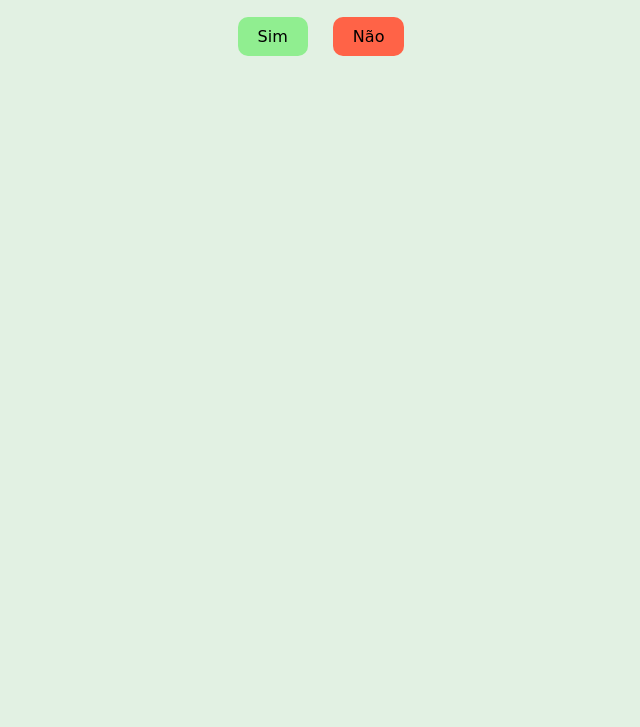
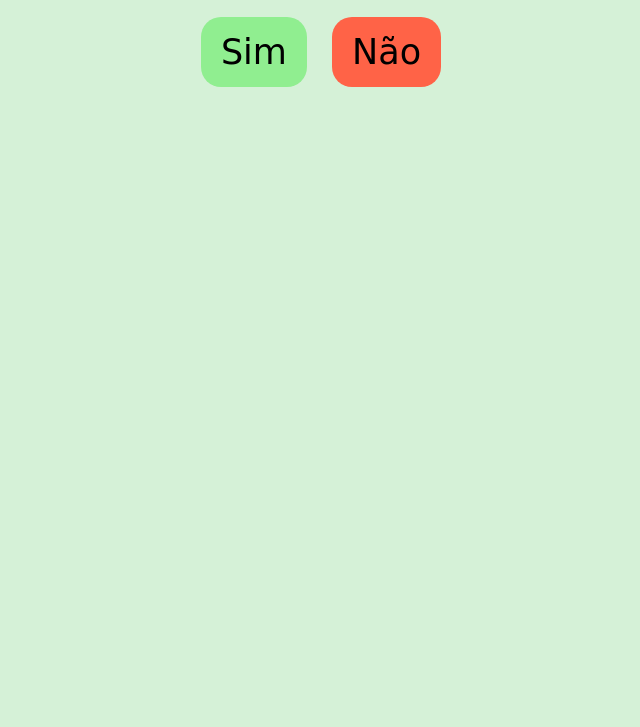
Before and after one commit to leandrolauren/Pedido_Padrinho, a plain HTML site: page index.html in a window 1280 px wide. Shown: the part 73-800 px from the top of the page, without its empty margins (319-959 px from the left). Drawn offline with Linux system fonts and the light colour scheme.

Commit message:
Update index.html

```diff
--- a/index.html
+++ b/index.html
@@ -9,20 +9,21 @@
         body {
             font-family: cursive, sans-serif;
             text-align: center;
-            background-color: #e2f1e3;
+            background-color: #d5f1d7;
         }
         h1 {
             font-family: serif;
+            font-size: xx-large;
             color: #000000;
         }
         .button {
             display: inline-block;
-            padding: 10px 20px;
-            font-size: 16px;
+            padding: 15px 20px;
+            font-size: 35px;
             margin: 10px;
             cursor: pointer;
             font-family: cursive, sans-serif;
-            border-radius: 10px;
+            border-radius: 20px;
             background-color: #90EE90;
             border: none;
         }
```
